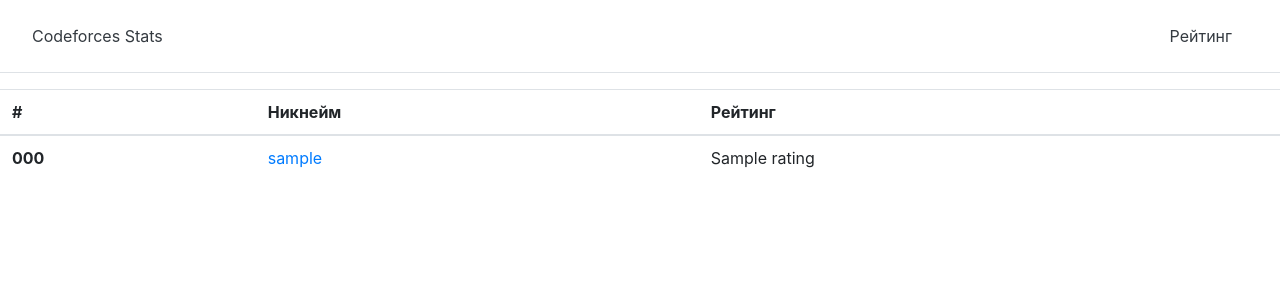
After one commit to RenatYakublevich/codeforces_stats, a Flask app: template templates/rating.html in a window 1280 px wide. The commit adds this page. Shown: the top 300 px of the page. Run offline with Flask 2, Linux system fonts and the light colour scheme; the template is opened without the code that fills it: most values are stand-ins (such as "Sample title", 1, 10 or a date in 2020); some libraries are stand-ins or nearby versions.

Commit message:
1.2
add rating list

```diff
--- a/main.py
+++ b/main.py
@@ -1,13 +1,11 @@
 from datetime import datetime
-from flask import Flask, render_template
-from parse import _showInfoUser, _showRatingUser
-from charts import route_charts, create_bar_chart
-from bokeh.embed import components
-from bokeh.plotting import figure
-from bokeh.resources import INLINE
+from flask import Flask, render_template, url_for
+from parse import _showInfoUser, _showRatingUser, _showRatingList
+from charts import route_charts
 
 
 app = Flask(__name__)
+
 
 @app.route('/')
 def index():
@@ -42,5 +40,9 @@ def showInfoUser(name):
                                             css_resources=css_resources,
                            )
 
+@app.route('/rating')
+def rating():
+    return render_template('rating.html',rating=_showRatingList(0,20))
+
 if __name__ == '__main__':
     app.run(debug=True)
--- a/templates/base.html
+++ b/templates/base.html
@@ -12,14 +12,10 @@
     </head>
     <body>
         <div class="d-flex flex-column flex-md-row align-items-center p-3 px-md-4 mb-3 bg-white border-bottom box-shadow">
-            <h5 class="my-0 mr-md-auto font-weight-normal">Codeforces Stats</h5>
+            <a class="my-0 mr-md-auto p-2 text-dark" href="/">Codeforces Stats</a>
             <nav class="my-2 my-md-0 mr-md-3">
-                <a class="p-2 text-dark" href="#">Features</a>
-                <a class="p-2 text-dark" href="#">Enterprise</a>
-                <a class="p-2 text-dark" href="#">Support</a>
-                <a class="p-2 text-dark" href="#">Pricing</a>
+                <a class="p-2 text-dark" href="/rating">Рейтинг</a>
             </nav>
-            <a class="btn btn-outline-primary" href="#">Sign up</a>
         </div>
         {% block content %}
         {% endblock -%}
--- /dev/null
+++ b/templates/rating.html
@@ -0,0 +1,22 @@
+{% extends 'base.html' %}
+{% block content %}
+{{ super() }}
+<table class="table">
+  <thead>
+    <tr>
+      <th scope="col">#</th>
+      <th scope="col">Никнейм</th>
+      <th scope="col">Рейтинг</th>
+    </tr>
+  </thead>
+  <tbody>
+            {% for el in rating %}
+                <tr>
+                      <th scope="row">{{ el['number_place'] }}</th>
+                      <td><a href="/{{ el['handle'] }}">{{ el['handle'] }}</a></td>
+                      <td>{{ el['rating'] }}</td>
+                </tr>
+            {% endfor %}
+  </tbody>
+</table>
+{% endblock %}
```
Also changed, not shown: parse.py (+7 -1 lines).
